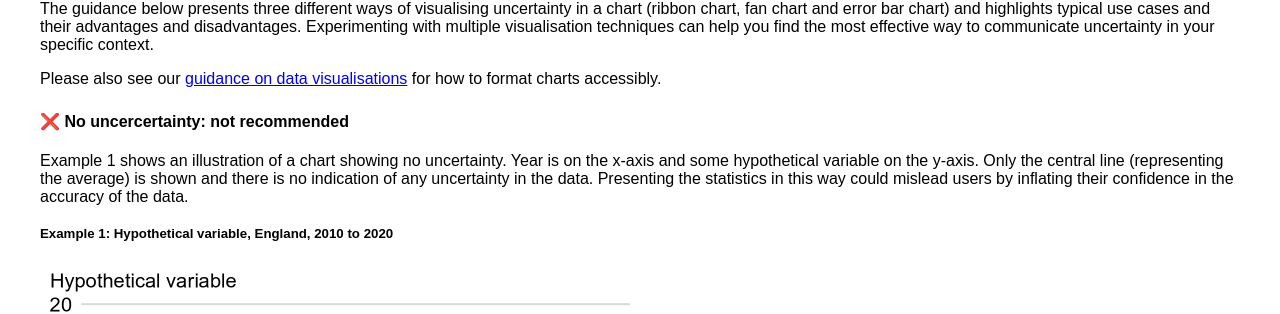
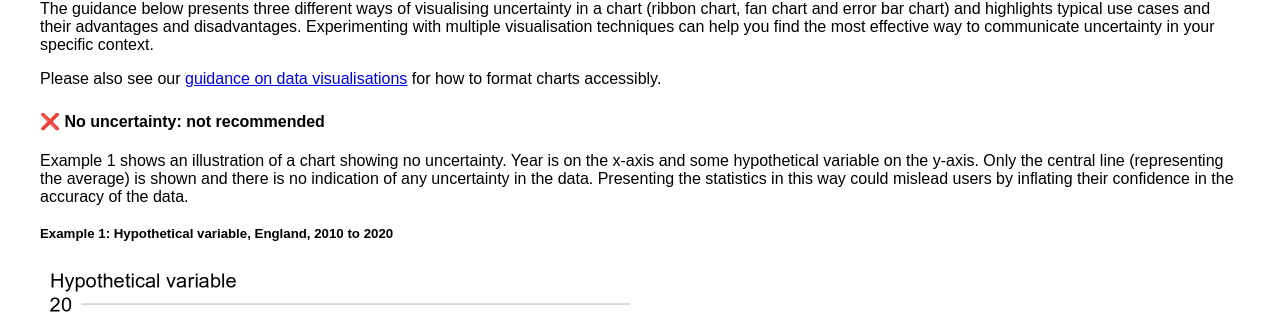
Before and after one commit to BenCuff/github-pages-test, a Jekyll site: the page built from docs/communicating-uncertainty.md, in a window 1280 px wide and 900 px high, scrolled down 3852 px. Shown: the part 147-461 px from the top of the window. Built offline with Jekyll 4.4.1, drawn with Linux system fonts in a browser that asks for light colours.

Commit message:
Corrected typo

```diff
--- a/docs/communicating-uncertainty.md
+++ b/docs/communicating-uncertainty.md
@@ -240,7 +240,7 @@ The guidance below presents three different ways of visualising uncertainty in a
 
 Please also see our [guidance on data visualisations](data-vis) for how to format charts accessibly.
 
-#### ❌ No uncercertainty: not recommended
+#### ❌ No uncertainty: not recommended
 
 Example 1 shows an illustration of a chart showing no uncertainty. Year is on the x-axis and some hypothetical variable on the y-axis. Only the central line (representing the average) is shown and there is no indication of any uncertainty in the data. Presenting the statistics in this way could mislead users by inflating their confidence in the accuracy of the data.
 
```
